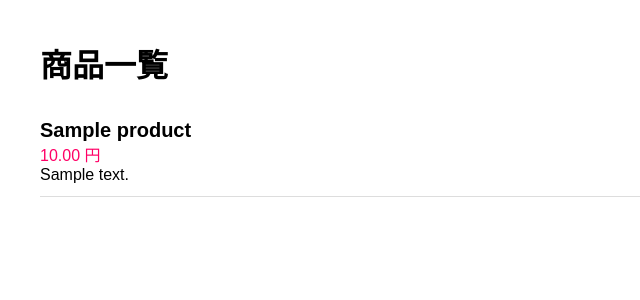
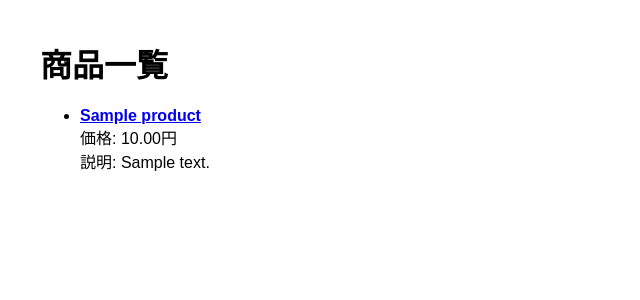
Before and after one commit to bota-rabbit/django-donut-order-system, a Django app: template products/templates/products/product_list.html in a window 1280 px wide. Shown: the top 300 px of the page, without its empty margins (0-640 px from the left). Run offline with Django 5.2, Linux system fonts and the light colour scheme; the template is opened without the code that fills it: values that come from a table or form of the project are taken from there, others are empty; tables that the repository leaves empty hold one stand-in row (values such as "Sample post").

Commit message:
Add product list view and URL routing

```diff
--- a/products/models.py
+++ b/products/models.py
@@ -1,5 +1,4 @@
 from django.db import models
-
 
 # ドーナツの種類（カテゴリ）管理
 class Category(models.Model):
@@ -12,7 +11,6 @@ class Category(models.Model):
     def __str__(self):
         return self.name
 
-
 # 商品情報（名前・価格・カテゴリ・説明）
 class Product(models.Model):
     category = models.ForeignKey(Category, on_delete=models.SET_NULL, null=True)  # カテゴリと紐付け
@@ -24,6 +22,5 @@ class Product(models.Model):
     created_at = models.DateTimeField(auto_now_add=True)
     updated_at = models.DateTimeField(auto_now=True)
 
-
     def __str__(self):
         return self.name
--- /dev/null
+++ b/products/templates/products/base.html
@@ -0,0 +1,33 @@
+<!DOCTYPE html>
+<html lang="ja">
+    <head>
+        <meta charset='utf-8'>
+        <meta name='viewport' content='width=device-width, initial-scale=1, shrink-to-fit=no'>
+            <!-- ビューポート設定:スマホやタブレットなどの画面幅に応じて表示を最適化する
+                 width=device-width → デバイスの幅に合わせる
+                 initial-scale=1 → 初期の拡大縮小率を1倍にする
+                 shrink-to-fit=no → コンテンツの自動縮小を無効にする -->
+        <title>ドーナツ販売ページ（仮）</title>
+        <style>
+            body {
+                font-family: sans-serif;
+                margin: 40px;
+            }
+            .product {
+                border-bottom: 1px solid #ddd;
+                padding: 12px 0;
+            }
+            .product-name {
+                font-size: 20px;
+                font-weight: bold;
+            }
+            .product-price {
+                color: #f06;
+            }
+        </style>
+    </head>
+    <body>
+        {% block content %}
+        {% endblock %}
+    </body>
+</html>
--- a/products/templates/products/product_list.html
+++ b/products/templates/products/product_list.html
@@ -1,41 +1,20 @@
-<!DOCTYPE html>
-<html lang="ja">
-<head>
-    <meta charset="UTF-8">
-    <title>商品一覧</title>
-    <style>
-        body {
-            font-family: sans-serif;
-            margin: 40px;
-        }
-        .product {
-            border-bottom: 1px solid #ddd;
-            padding: 12px 0;
-        }
-        .product-name {
-            font-size: 20px;
-            font-weight: bold;
-        }
-        .product-price {
-            color: #f06;
-        }
-    </style>
-</head>
-<body>
+{% extends 'products/base.html' %}
+{% block content %}
 
-<h1>商品一覧</h1>
+    <h1>商品一覧</h1>
 
-{% if products %}
-    {% for product in products %}
-    <div class="product">
-        <div class="product-name">{{ product.name }}</div>
-        <div class="product-price">{{ product.price }} 円</div>
-        <div class="product-description">{{ product.description }}</div>
-    </div>
-    {% endfor %}
-{% else %}
-    <p>商品がありません。</p>
-{% endif %}
+    {% if object_list %}
+        <ul>
+            {% for product in object_list %}
+                <li>
+                    <strong><a href="{% url 'products:detail' product.pk %}">{{ product.name }}</a></strong><br>
+                    価格: {{ product.price }}円<br>
+                    説明: {{ product.description }}
+                </li>
+            {% endfor %}
+        </ul>
+    {% else %}
+        <p>商品がありません。</p>
+    {% endif %}
 
-</body>
-</html>
+{% endblock %}
--- a/products/urls.py
+++ b/products/urls.py
@@ -1,9 +1,9 @@
 from django.urls import path
 from . import views
-
 
 app_name = 'products'
 
 urlpatterns = [
     path('', views.IndexView.as_view(), name='index'),
+    path('<int:pk>', views.DetailView.as_view(), name='detail'),
 ]
--- a/products/views.py
+++ b/products/views.py
@@ -1,6 +1,8 @@
 from django.views import generic
 from .models import Category, Product
 
-
 class IndexView(generic.ListView):
     model = Product
+
+class DetailView(generic.DetailView):
+    model = Product
```
Also changed, not shown: products/templates/products/product_detail.html (added, +14 -0 lines).
